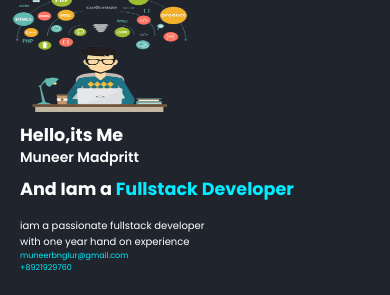
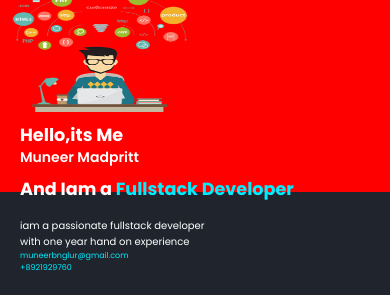
Before and after one commit to Muneermadprit/portfolio-new, a plain HTML site: page index.html in a window 390 px wide. Shown: the part 38-333 px from the top of the page. Drawn offline with nearby package versions, Linux system fonts and the light colour scheme.

Commit message:
first commit

```diff
--- a/styles.css
+++ b/styles.css
@@ -600,10 +600,11 @@ footer {
 
     .home {
         margin: 20px 0;
-        width: 500px;
+        width: 600px;
         height: 200px;
        margin-top: 10px;
        padding: 20px;
+       background-color: red;
 
     }
 
```
